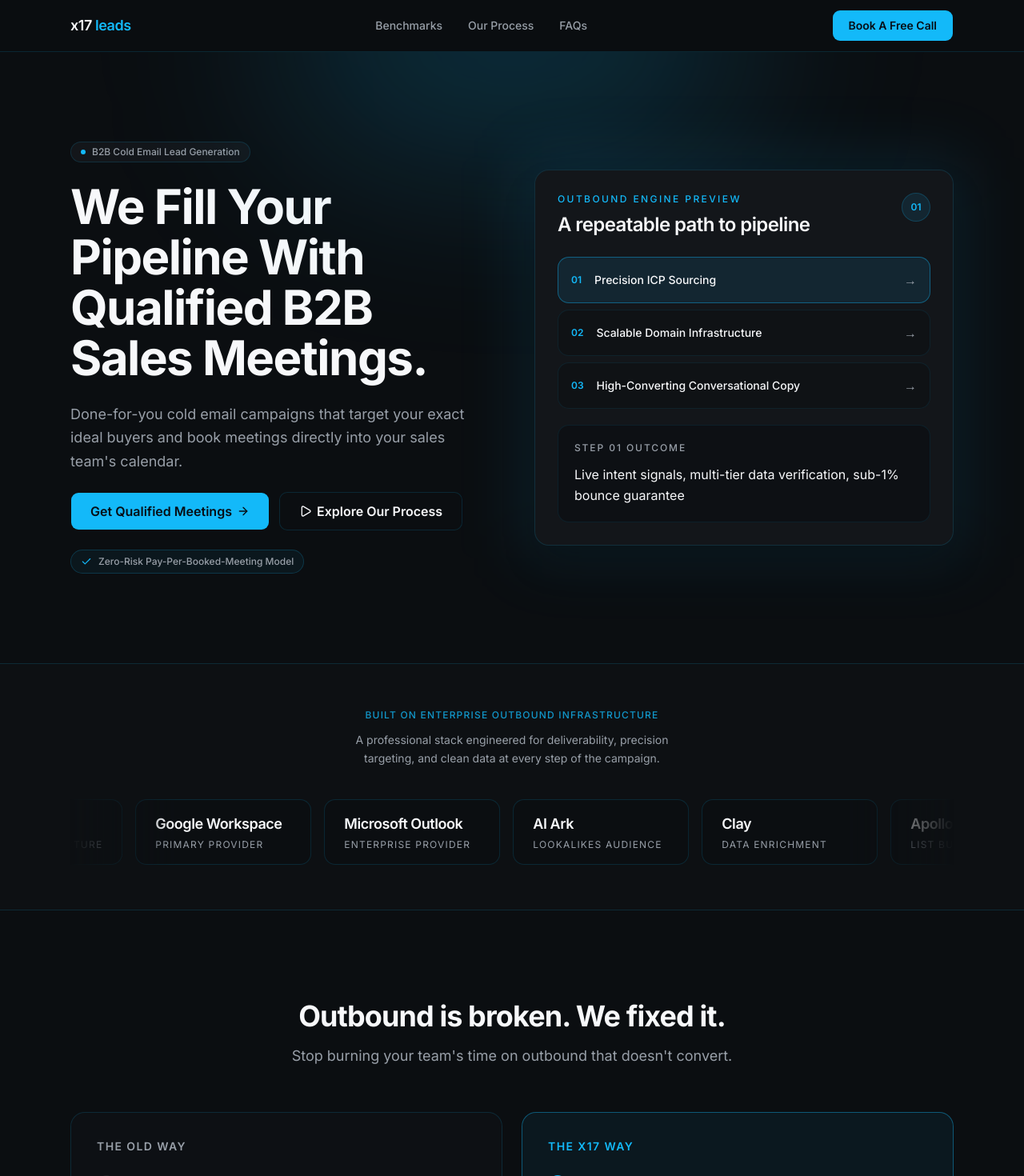
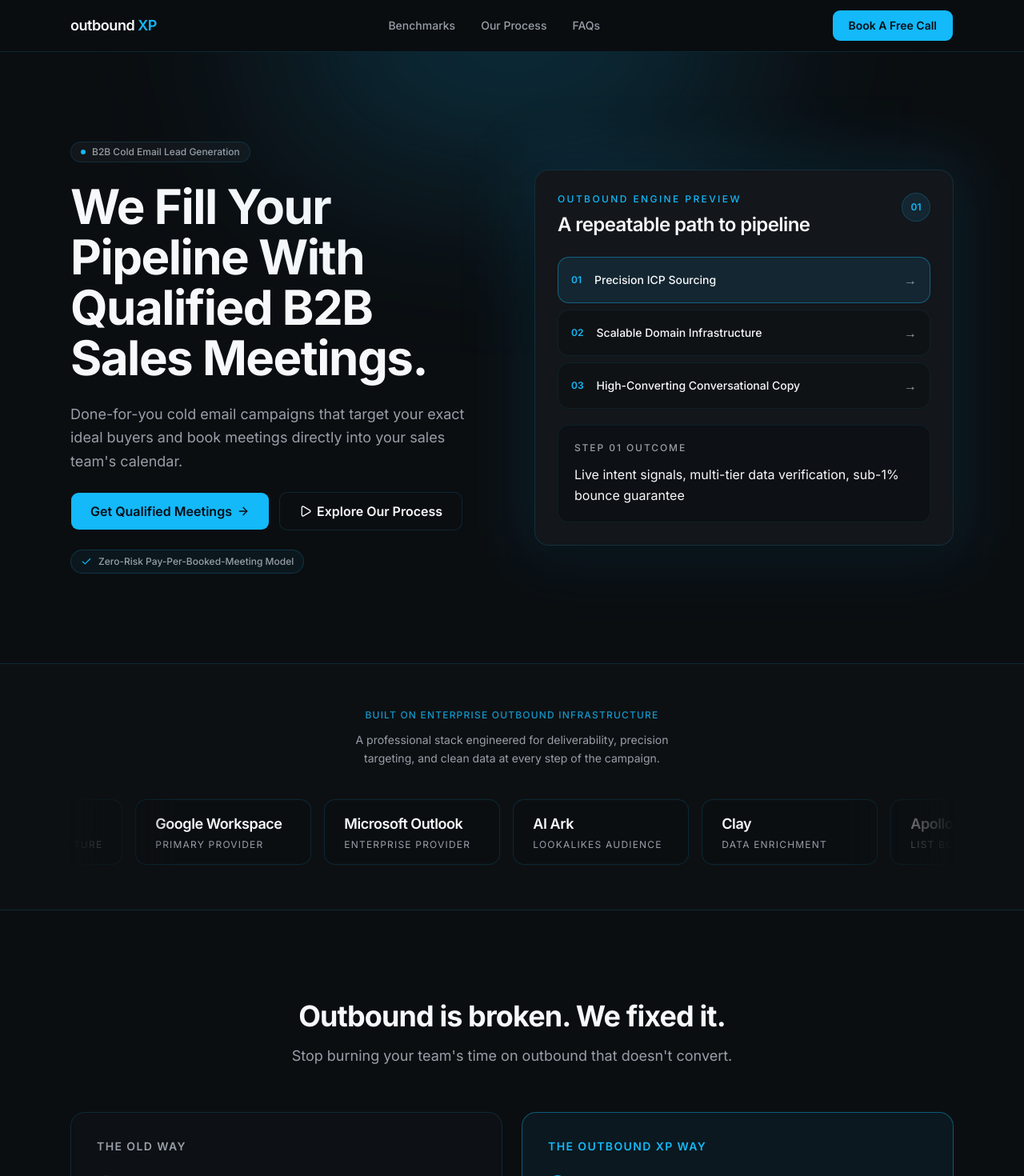
Before and after one commit to heyitsmilind/x17leads, a Next.js app: page / in a window 1280 px wide. Shown: the top 1470 px of the page at 80% size. Built offline with nearby package versions, Linux system fonts and the light colour scheme.

Commit message:
Rename brand to outbound XP

```diff
--- a/app/layout.tsx
+++ b/app/layout.tsx
@@ -10,7 +10,7 @@ const inter = Inter({
 })
 
 export const metadata: Metadata = {
-  title: 'x17 leads — Qualified B2B Sales Meetings, Booked For You',
+  title: 'outbound XP — Qualified B2B Sales Meetings, Booked For You',
   description:
     'Done-for-you cold email campaigns that target your exact ideal buyers and book qualified sales meetings directly into your calendar.',
   generator: 'v0.app',
--- a/components/comparison.tsx
+++ b/components/comparison.tsx
@@ -46,7 +46,7 @@ export function Comparison() {
 
         <div className="rounded-2xl border border-primary/40 bg-primary/[0.06] p-8">
           <h3 className="text-sm font-semibold uppercase tracking-widest text-primary">
-            The x17 Way
+            The outbound XP Way
           </h3>
           <ul className="mt-6 flex flex-col gap-4">
             {x17Way.map((item) => (
--- a/components/faq.tsx
+++ b/components/faq.tsx
@@ -46,7 +46,7 @@ export function Faq() {
         <div className="mx-auto max-w-5xl px-6 py-20 md:py-24">
           <div className="text-center">
             <h2 className="text-balance text-3xl font-bold tracking-tight text-foreground sm:text-4xl">
-              Why Choose x17 Leads
+              Why Choose outbound XP
             </h2>
             <p className="mx-auto mt-4 max-w-2xl text-pretty text-lg text-muted-foreground">
               Risk-free pipeline growth backed by domain safety and precision targeting.
--- a/components/results.tsx
+++ b/components/results.tsx
@@ -27,7 +27,7 @@ export function Results() {
           Our minimum benchmarks
         </h2>
         <p className="mt-4 text-pretty text-lg text-muted-foreground">
-          The performance standards every x17 campaign is built to hit before we ever scale.
+          The performance standards every outbound XP campaign is built to hit before we ever scale.
         </p>
       </div>
 
--- a/components/site-footer.tsx
+++ b/components/site-footer.tsx
@@ -30,9 +30,9 @@ export function SiteFooter() {
         <div className="mx-auto flex max-w-6xl flex-col items-center justify-between gap-6 px-6 py-10 sm:flex-row">
           <div className="flex flex-col items-center gap-2 sm:flex-row sm:gap-6">
             <span className="text-base font-semibold tracking-tight text-foreground">
-              x17<span className="text-primary"> leads</span>
+              outbound <span className="text-primary">XP</span>
             </span>
-            <p className="text-sm text-muted-foreground">© {new Date().getFullYear()} x17 leads. All rights reserved.</p>
+            <p className="text-sm text-muted-foreground">© {new Date().getFullYear()} outbound XP. All rights reserved.</p>
           </div>
 
           <div className="flex items-center gap-6">
--- a/components/site-nav.tsx
+++ b/components/site-nav.tsx
@@ -15,7 +15,7 @@ export function SiteNav() {
           href="#top"
           className="text-lg font-semibold tracking-tight text-foreground"
         >
-          x17<span className="text-primary"> leads</span>
+          outbound <span className="text-primary">XP</span>
         </Link>
 
         <div className="hidden items-center gap-8 md:flex">
```
